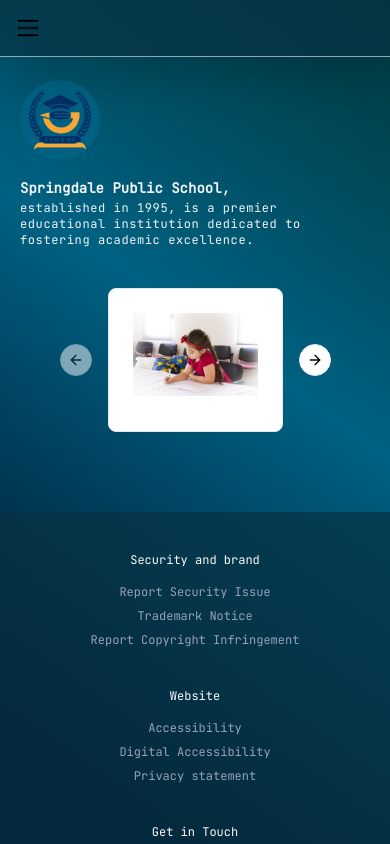
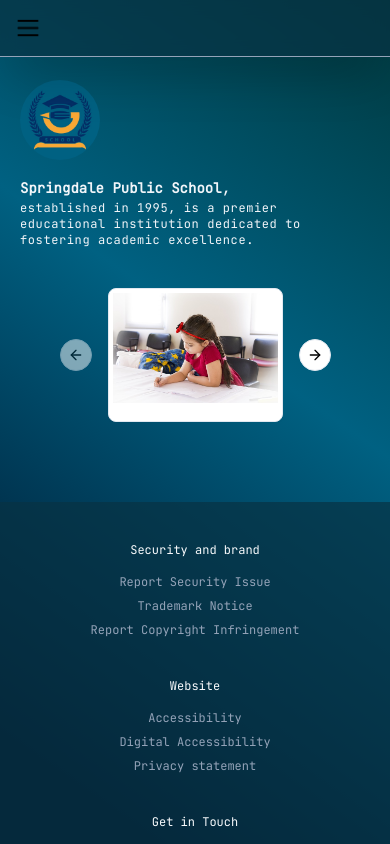
Before and after one commit to Anurag41682/School-Website, a React (Vite) app: page / in a window 390 px wide. Shown: the top 844 px of the page. Built offline with nearby package versions, Linux system fonts and the light colour scheme.

Commit message:
modified padding around carousel for small screen

```diff
--- a/src/section/Home.jsx
+++ b/src/section/Home.jsx
@@ -38,7 +38,7 @@ const Home = () => {
               return (
                 <CarouselItem key={index}>
                   <Card className="w-full h-full ">
-                    <CardContent className="p-6">
+                    <CardContent className="p-6 max-md:p-2 max-sm:p-1">
                       <img src={item.image} alt={item.image} />
                     </CardContent>
                   </Card>
```
